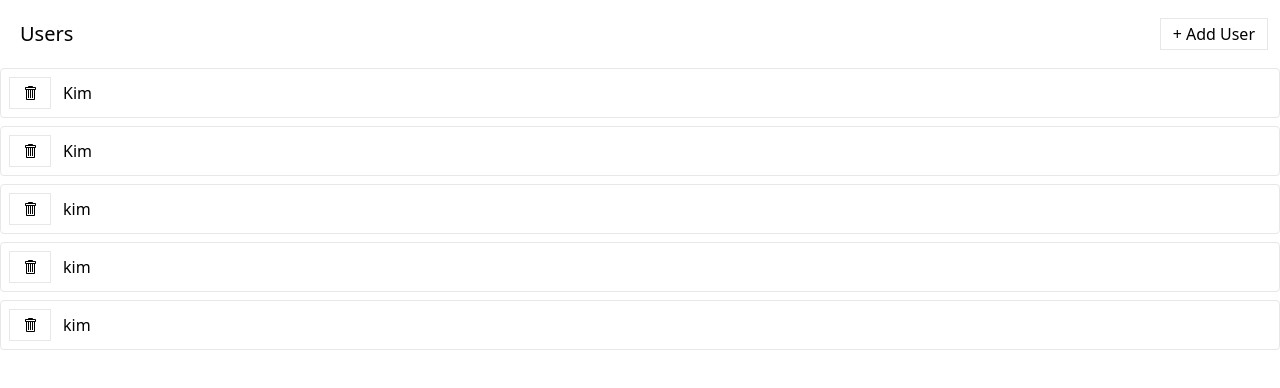
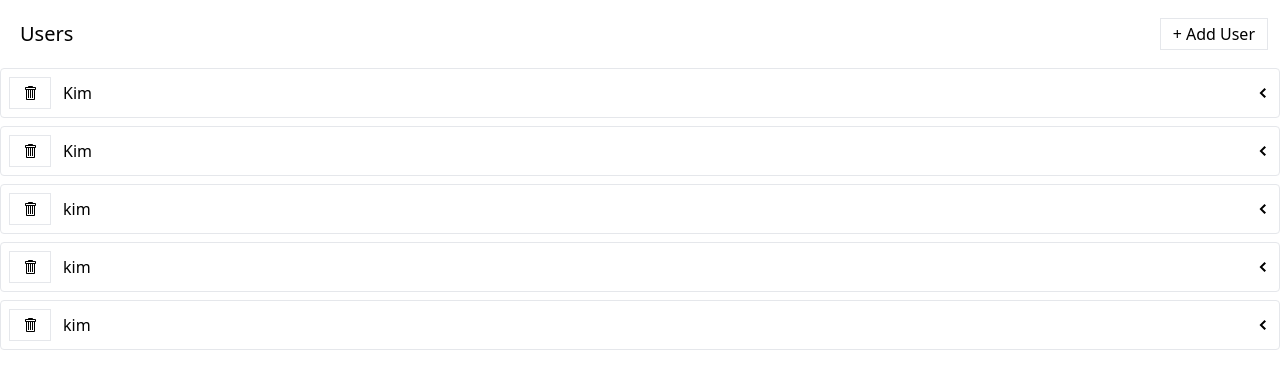
Before and after one commit to Kim716/Redux_practice_media, a React (Vite) app: page / in a window 1280 px wide. Shown: the top 388 px of the page. Built offline with nearby package versions, Linux system fonts and the light colour scheme; data requests are answered from the project's data file.

Commit message:
feat: 378 - 379 add ExpandablePanel

```diff
--- /dev/null
+++ b/src/components/ExpandablePanel.jsx
@@ -0,0 +1,24 @@
+import { useState } from 'react';
+import { GoChevronDown, GoChevronLeft } from 'react-icons/go';
+
+function ExpandablePanel({ header, children }) {
+  const [isExpanded, setIsExpanded] = useState(false);
+
+  const handleExpand = () => {
+    setIsExpanded(!isExpanded);
+  };
+
+  return (
+    <div className="mb-2 border rounded">
+      <div className="flex p-2 justify-between items-center">
+        <div className="flex items-center">{header}</div>
+        <div className="cursor-pointer" onClick={handleExpand}>
+          {isExpanded ? <GoChevronDown /> : <GoChevronLeft />}
+        </div>
+      </div>
+      {isExpanded && <div className="p-2 border-t">{children}</div>}
+    </div>
+  );
+}
+
+export default ExpandablePanel;
--- a/src/components/UsersListItem.jsx
+++ b/src/components/UsersListItem.jsx
@@ -2,6 +2,7 @@ import { useThunk } from '../hooks/use-thunk';
 import { removeUser } from '../store';
 import Button from './Button';
 import { GoTrashcan } from 'react-icons/go';
+import ExpandablePanel from './ExpandablePanel';
 
 function UsersListItem({ user }) {
   const [doRemoveUser, isLoading, error] = useThunk(removeUser);
@@ -10,19 +11,17 @@ function UsersListItem({ user }) {
     doRemoveUser(user);
   };
 
-  return (
-    <div className="mb-2 border rounded">
-      <div className="flex p-2 justify-between items-center cursor-pointer">
-        <div className="flex items-center">
-          <Button className="mr-3" loading={isLoading} onClick={handleRemove}>
-            <GoTrashcan />
-          </Button>
-          <div className="mr-3">{user.name}</div>
-          {error && <div className="text-red-500">error removing user... </div>}
-        </div>
-      </div>
-    </div>
+  const header = (
+    <>
+      <Button className="mr-3" loading={isLoading} onClick={handleRemove}>
+        <GoTrashcan />
+      </Button>
+      <div className="mr-3">{user.name}</div>
+      {error && <div className="text-red-500">error removing user... </div>}
+    </>
   );
+
+  return <ExpandablePanel header={header}>CONTENT</ExpandablePanel>;
 }
 
 export default UsersListItem;
```
